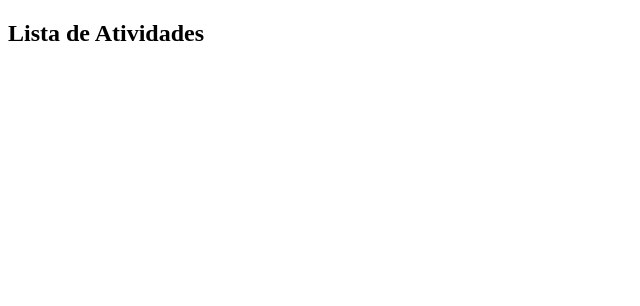
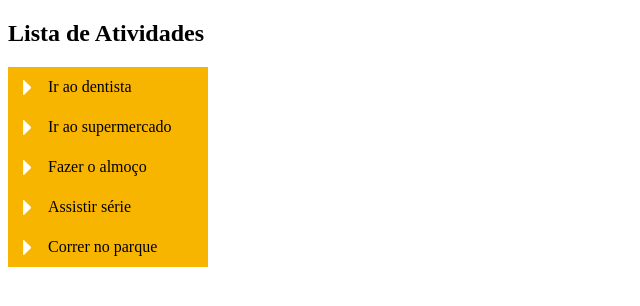
Before and after one commit to poraodonando/Domine_WEB, a plain HTML site: page CSS3_avançado/barra_navegacao_vertical.html in a window 1280 px wide. Shown: the whole page, without its empty margins (0-640 px from the left). Drawn offline with Linux system fonts and the light colour scheme.

Commit message:
barra de navegação vertical

```diff
--- a/CSS3_avançado/barra_navegacao_vertical.html
+++ b/CSS3_avançado/barra_navegacao_vertical.html
@@ -4,10 +4,20 @@
     <meta charset="UTF-8">
     <meta name="viewport" content="width=device-width, initial-scale=1.0">
     <title>Document</title>
+
+    <link rel="stylesheet" href="css/navegacao_vertical.css">
 </head>
 <body>
 
 <h2>Lista de Atividades</h2>
 
+<ul>
+    <li><a href="">Ir ao dentista </a></li>
+    <li><a href="">Ir ao supermercado</a></li>
+    <li><a href="">Fazer o almoço </a></li>
+    <li><a href="">Assistir série</a></li>
+    <li><a href="">Correr no parque</a></li>
+</ul>
+
 </body>
 </html>
--- a/CSS3_avançado/css/navegacao_vertical.css
+++ b/CSS3_avançado/css/navegacao_vertical.css
@@ -0,0 +1,40 @@
+
+/*********************************
+    LISTA DE NAVEGAÇÃO VERTICAL
+ul{
+    border:  1px solid red;
+    list-style-type: none;
+    margin: 0;
+    padding: 0;
+}
+
+li{
+    padding: 10px 20px;
+
+
+    background: url(/CSS3_avançado/assets/imagens/seta.png) no-repeat left center;
+
+}
+
+*/
+
+ul{
+    margin: 0;
+    padding: 0;
+
+}
+
+ul a {
+    width: 200px ;
+    height: 40px;
+    display: block;
+    color:  black;
+    text-decoration: none;
+    text-indent: 40px;
+    line-height: 40px;
+    background: url(../assets/imagens/menu.png) left;
+}
+ul a:hover{
+    background-position: right bottom;
+    color: white;
+}
```
Also changed, not shown: CSS3_avançado/assets/imagens/menu.png (added), CSS3_avançado/assets/imagens/seta.png (added).
